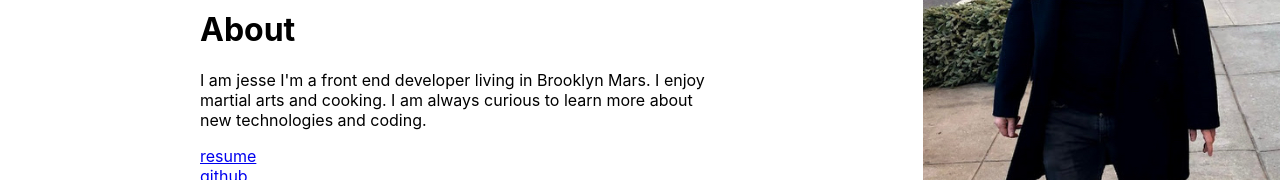
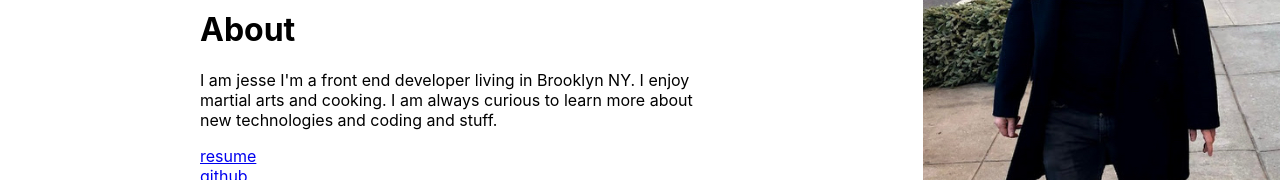
Before and after one commit to jesseleach/jesseleach.github.io, a React (Create React App) app: page /about in a window 1280 px wide. Shown: the part 210-390 px from the top of the page. Built offline with nearby package versions, Linux system fonts and the light colour scheme.

Commit message:
Update About.js

```diff
--- a/src/About.js
+++ b/src/About.js
@@ -9,9 +9,9 @@ export function About() {
         <div className="aboutText">
         <h1>About</h1>
         <p>
-          I am jesse I'm a front end developer living in Brooklyn Mars. I
+          I am jesse I'm a front end developer living in Brooklyn NY. I
           enjoy martial arts and cooking. I am always curious to learn more
-          about new technologies and coding.
+          about new technologies and coding and stuff.
         </p>
         <a href="https://pdfhost.io/v/DXngYO2~r_JesseResumeSE2024">resume</a>
         <div>
```
